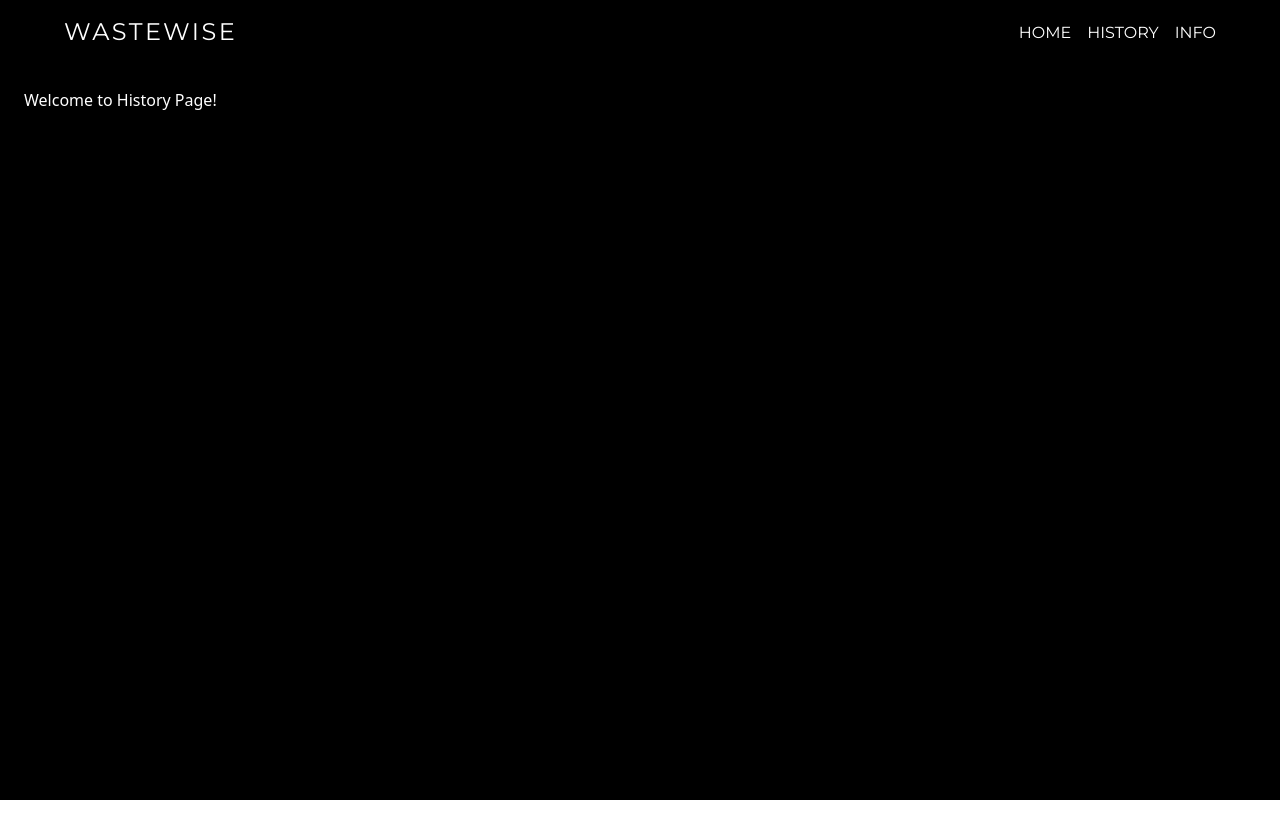
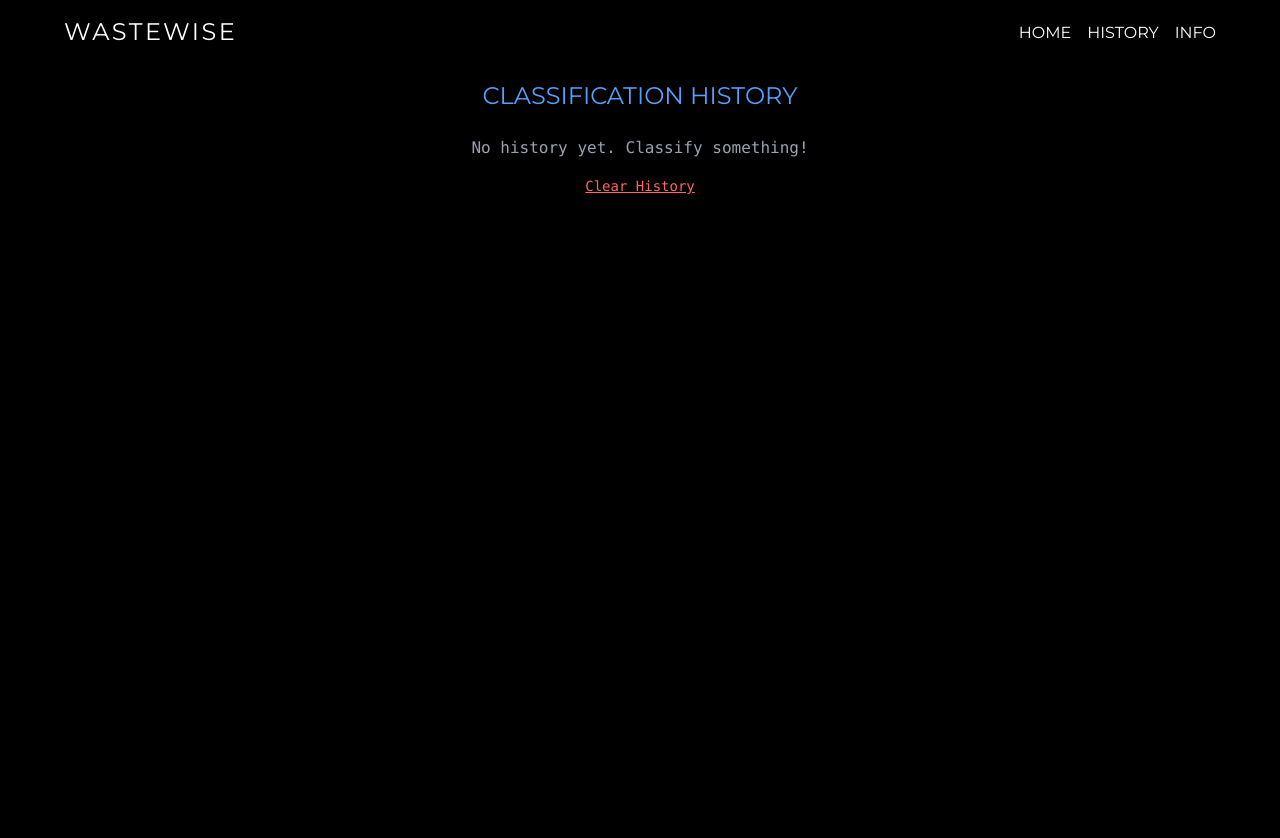
Before and after one commit to AlainAdel/WasteWise, a React (Vite) app in the folder client/: page /history in a window 1280 px wide. Shown: the top 838 px of the page. Before the commit the page ends 800 px from the top, so only its background shows below. Built offline with nearby package versions, Linux system fonts and the light colour scheme.

Commit message:
Add Results to Results Page

```diff
--- a/client/src/App.jsx
+++ b/client/src/App.jsx
@@ -3,7 +3,7 @@
 // import viteLogo from '/vite.svg'
 // import './App.css'
 
-import { BrowserRouter as Router, Routes, Route } from "react-router-dom";
+import { BrowserRouter as Router, Routes, Route, Link } from "react-router-dom";
 import Navbar from "./components/Navbar";
 import Home from "./pages/Home";
 import History from "./pages/History";
--- a/client/src/pages/History.jsx
+++ b/client/src/pages/History.jsx
@@ -1,3 +1,44 @@
-export default function History() {
-    return <div className="p-6 text-white">Welcome to History Page!</div>;
-}
+import React, { useEffect, useState } from 'react';
+import ResultCard from '../components/ResultCard';
+
+const History = () => {
+  const [history, setHistory] = useState([]);
+
+  useEffect(() => {
+    const stored = JSON.parse(localStorage.getItem("wastewise-history")) || [];
+    setHistory(stored);
+  }, []);
+
+  return (
+    <div className="min-h-screen bg-black text-white p-4 montserrat-regular ">
+      <h1 className="text-blue-400 text-2xl mb-6 text-center">
+        CLASSIFICATION HISTORY
+      </h1>
+      <div className="space-y-6 max-w-2xl mx-auto">
+        {history.length > 0 ? (
+          history.map((res, i) => (
+            <ResultCard
+              key={i}
+              classification={res.classification}
+              facilities={res.facilities}
+              preview={res.preview}
+            />
+          ))
+        ) : (
+          <p className="font-mono text-center text-gray-400">No history yet. Classify something!</p>
+        )}
+      </div>
+        <button
+            onClick={() => {
+                localStorage.removeItem("wastewise-history");
+                setHistory([]);
+            }}
+            className="font-mono text-sm text-red-400 underline text-center block mx-auto mt-4"
+        >
+            Clear History
+        </button>
+    </div>
+  );
+};
+
+export default History;
--- a/client/src/pages/Home.jsx
+++ b/client/src/pages/Home.jsx
@@ -125,6 +125,11 @@ export default function Home() {
 
       setResults(allResults);
 
+      // Append to history in localStorage
+      const existing = JSON.parse(localStorage.getItem("wastewise-history")) || [];
+      localStorage.setItem("wastewise-history", JSON.stringify([...existing, ...allResults]));
+
+
       setTimeout(() => {
         resultRef.current?.scrollIntoView({ behavior: 'smooth' });
       }, 100);
```
